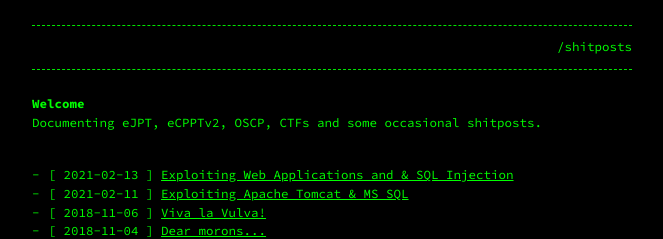
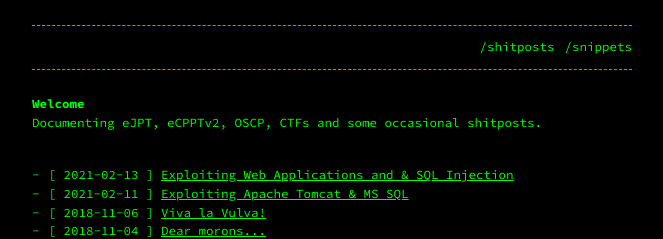
Before and after one commit to a56z/a56z.github.io, a Jekyll site: the page built from index.markdown, in a window 1280 px wide. Shown: the top 239 px of the page, without its empty margins (308-971 px from the left). Built offline with Jekyll 4.4.1, drawn with Linux system fonts in a browser that asks for light colours.

Commit message:
Update _config.yml

```diff
--- a/_config.yml
+++ b/_config.yml
@@ -38,7 +38,7 @@ header_pages:
   - index.md
   #- peter.md
   - shitposts.md
-  - cheat-sheet.md
+  - snippets.md
 
 style: hacker
 
```
